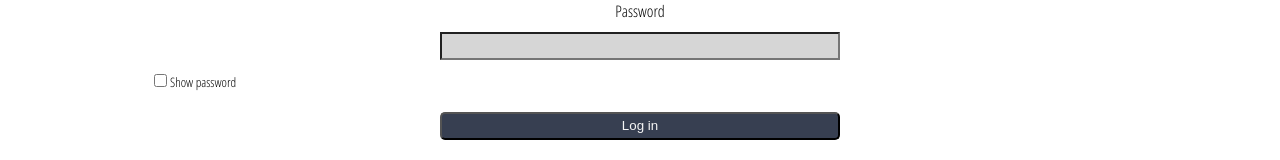
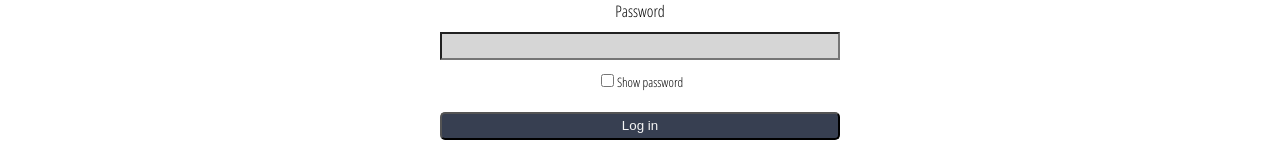
Before and after one commit to BC1985/livemodo, a React (Create React App) app: page /login in a window 1280 px wide. Shown: the part 321-481 px from the top of the page. Built offline with nearby package versions, Linux system fonts and the light colour scheme; no server answers.

Commit message:
Organize divs

```diff
--- a/src/LoginPage.js
+++ b/src/LoginPage.js
@@ -103,8 +103,7 @@ class LoginForm extends Component {
             onChange={this.changeHandler}
             required
           />
-        </form>
-        <div style={{ marginLeft: "50px" }}>
+          <div id="toggle-password">
             <input
               type="checkbox"
               onClick={this.showHidePassword}
@@ -113,6 +112,7 @@ class LoginForm extends Component {
             <span style={{ fontSize: "13px" }}>Show password</span>
           </div>
           <button style={loginButton}>Log in</button>
+        </form>
         <section id="help">
           <div id="forgot-password">
             <Link to="/forgot-password">Forgot password? Click here</Link>
--- a/src/ThankYouPage.css
+++ b/src/ThankYouPage.css
@@ -5,3 +5,7 @@
 .redirected {
   margin-bottom: 250px;
 }
+
+h3 {
+  text-align: center;
+}
```
Lines whose indentation alone changed are shown as unchanged.
